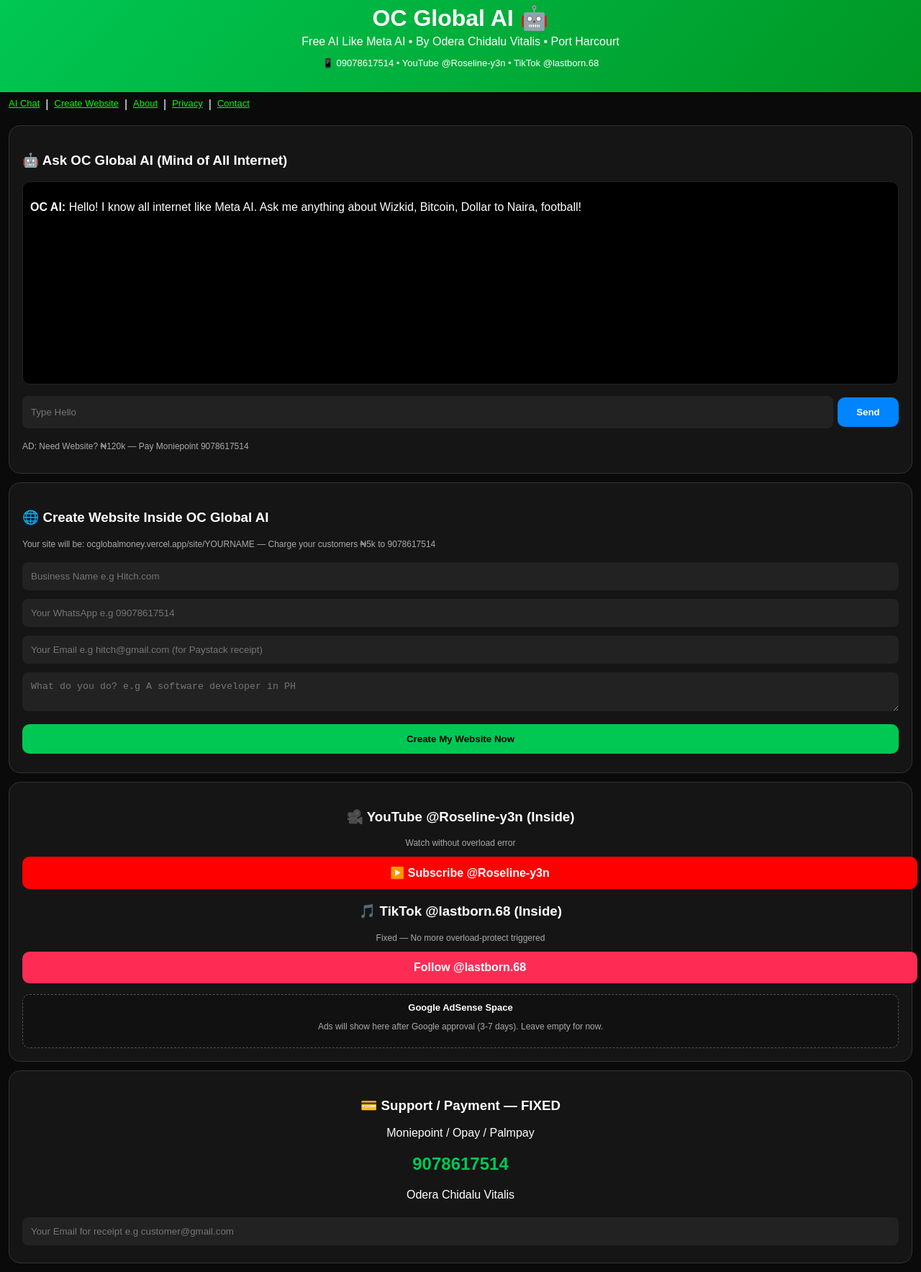
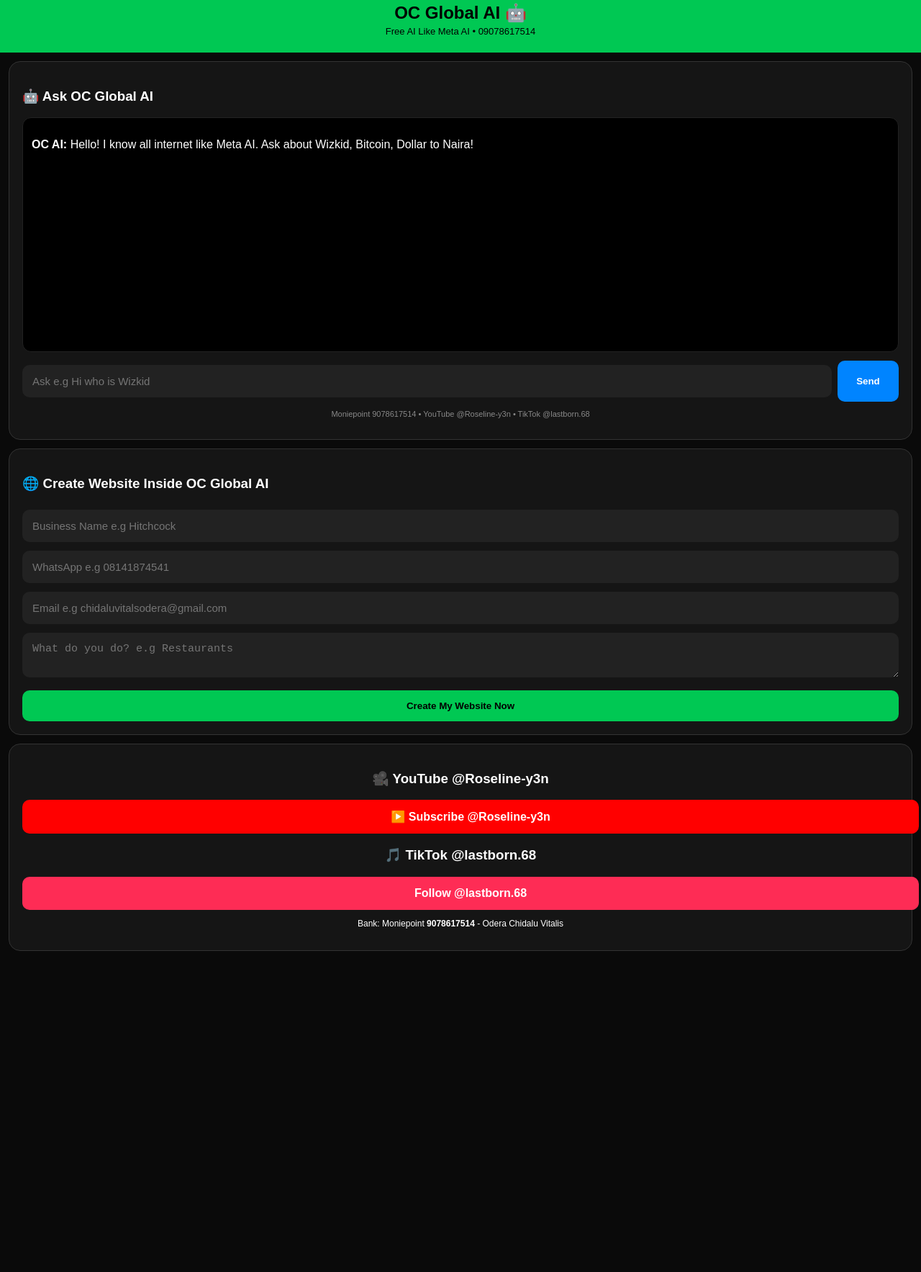
Before and after one commit to OCGLOBALTECHI/ocglobalmoney, a plain HTML site: page index.html in a window 1280 px wide. Shown: the part 14-1781 px from the top of the page at 72% size. After the commit the page ends 1347 px from the top, so only its background shows below. Drawn offline with Linux system fonts and the light colour scheme.

Commit message:
Update index.html

```diff
--- a/index.html
+++ b/index.html
@@ -2,80 +2,121 @@
 <html>
 <head>
 <meta name="viewport" content="width=device-width, initial-scale=1">
-<title>OC Global AI - Free AI Like Meta AI | Odera Chidalu Vitalis</title>
-<meta name="description" content="Free AI like Meta AI by Odera Chidalu Vitalis from Port Harcourt. YouTube @Roseline-y3n TikTok @lastborn.68">
-<!-- GOOGLE ADSENSE - Paste your code here after approval -->
-<!-- <script async src="https://pagead2.googlesyndication.com/pagead/js/adsbygoogle.js?client=ca-pub-XXXXXXXX" crossorigin="anonymous"></script> -->
+<title>OC Global AI</title>
 <style>
 body{margin:0; font-family:Arial; background:#0a0a0a; color:white}
-.top{padding:20px; text-align:center; background:linear-gradient(135deg,#00c853,#009624)}
 .card{background:#151515; margin:12px; padding:18px; border-radius:16px; border:1px solid #333}
-.btn{display:block; padding:13px; border-radius:10px; font-weight:bold; text-align:center; border:none; width:100%; cursor:pointer; text-decoration:none; margin:8px 0}
-.green{background:#00c853; color:black} .blue{background:#0084ff; color:white} .red{background:red; color:white} .pink{background:#fe2c55; color:white} .grey{background:#333; color:white}
-#chatBox{background:#000; height:260px; overflow:auto; padding:10px; border-radius:10px; border:1px solid #222}
-input, textarea{padding:12px; border-radius:8px; border:none; width:100%; background:#222; color:white; margin:6px 0; box-sizing:border-box}
-.small{font-size:12px; color:#aaa}
-.nav{display:flex; gap:8px; overflow:auto; padding:8px 12px}
-.nav a{color:#0f0; font-size:13px; white-space:nowrap}
+.btn{padding:14px; border-radius:10px; font-weight:bold; border:none; width:100%; cursor:pointer; margin-top:8px; display:block; text-align:center; text-decoration:none}
+.green{background:#00c853; color:black} .blue{background:#0084ff; color:white} .red{background:red; color:white} .pink{background:#fe2c55; color:white}
+#chatBox{background:#000; height:300px; overflow:auto; padding:12px; border-radius:12px; border:1px solid #222}
+input, textarea{padding:14px; border-radius:10px; border:none; width:100%; background:#222; color:white; margin:6px 0; box-sizing:border-box; font-size:15px}
 </style>
 </head>
 <body>
 
-<div class="top">
-<h1 style="margin:0">OC Global AI 🤖</h1>
-<p style="margin:5px 0">Free AI Like Meta AI • By Odera Chidalu Vitalis • Port Harcourt</p>
-<p style="font-size:13px">📱 09078617514 • YouTube @Roseline-y3n • TikTok @lastborn.68</p>
+<div style="padding:18px; text-align:center; background:#00c853; color:black">
+<h2 style="margin:0">OC Global AI 🤖</h2>
+<p style="margin:4px 0; font-size:13px">Free AI Like Meta AI • 09078617514</p>
 </div>
 
-<div class="nav">
-<a href="#chat">AI Chat</a> | <a href="#create">Create Website</a> | <a href="#about">About</a> | <a href="#privacy">Privacy</a> | <a href="#contact">Contact</a>
+<!-- AI CHAT -->
+<div class="card">
+<h3>🤖 Ask OC Global AI</h3>
+<div id="chatBox">
+<div id="messages">
+<p><b>OC AI:</b> Hello! I know all internet like Meta AI. Ask about Wizkid, Bitcoin, Dollar to Naira!</p>
+</div>
+</div>
+<div style="display:flex; gap:8px; margin-top:12px">
+<input id="userInput" placeholder="Ask e.g Hi who is Wizkid">
+<button id="sendBtn" class="btn blue" style="width:90px; margin:0">Send</button>
+</div>
+<p style="font-size:11px; color:#888; text-align:center">Moniepoint 9078617514 • YouTube @Roseline-y3n • TikTok @lastborn.68</p>
 </div>
 
-<!-- 1. AI CHAT - FIXED -->
-<div class="card" id="chat">
-<h3>🤖 Ask OC Global AI (Mind of All Internet)</h3>
-<div id="chatBox"><p><b>OC AI:</b> Hello! I know all internet like Meta AI. Ask me anything about Wizkid, Bitcoin, Dollar to Naira, football!</p></div>
-<div style="display:flex; gap:6px; margin-top:10px">
-<input id="userInput" placeholder="Type Hello">
-<button onclick="askAI()" class="btn blue" style="width:90px">Send</button>
-</div>
-<p class="small">AD: Need Website? ₦120k — Pay Moniepoint 9078617514</p>
-</div>
-
-<!-- 2. WEBSITE BUILDER INSIDE - FIXED -->
-<div class="card" id="create">
+<!-- CREATE WEBSITE -->
+<div class="card">
 <h3>🌐 Create Website Inside OC Global AI</h3>
-<p class="small">Your site will be: ocglobalmoney.vercel.app/site/YOURNAME — Charge your customers ₦5k to 9078617514</p>
-<input id="bizName" placeholder="Business Name e.g Hitch.com">
-<input id="bizPhone" placeholder="Your WhatsApp e.g 09078617514">
-<input id="bizEmail" placeholder="Your Email e.g hitch@gmail.com (for Paystack receipt)">
-<textarea id="bizDesc" placeholder="What do you do? e.g A software developer in PH"></textarea>
-<button onclick="createSite()" class="btn green">Create My Website Now</button>
+<input id="bizName" placeholder="Business Name e.g Hitchcock">
+<input id="bizPhone" placeholder="WhatsApp e.g 08141874541">
+<input id="bizEmail" placeholder="Email e.g chidaluvitalsodera@gmail.com">
+<textarea id="bizDesc" placeholder="What do you do? e.g Restaurants"></textarea>
+<button id="createBtn" class="btn green">Create My Website Now</button>
 <div id="preview" style="display:none"></div>
 </div>
 
-<!-- 3. YOUTUBE + TIKTOK - FIXED NO OVERLOAD -->
+<!-- YOUTUBE + TIKTOK - NO EMBED, NO OVERLOAD -->
 <div class="card" style="text-align:center">
-<h3>🎥 YouTube @Roseline-y3n (Inside)</h3>
-<p class="small">Watch without overload error</p>
-<a href="https://www.youtube.com/@Roseline-y3n" target="_blank" class="btn red">▶️ Subscribe @Roseline-y3n</a>
-
-<h3 style="margin-top:20px">🎵 TikTok @lastborn.68 (Inside)</h3>
-<p class="small">Fixed — No more overload-protect triggered</p>
-<a href="https://www.tiktok.com/@lastborn.68" target="_blank" class="btn pink">Follow @lastborn.68</a>
-
-<div style="background:#111; padding:10px; border-radius:10px; margin-top:15px; border:1px dashed #555">
-<p style="margin:0; font-size:13px"><b>Google AdSense Space</b></p>
-<p class="small">Ads will show here after Google approval (3-7 days). Leave empty for now.</p>
-</div>
+<h3>🎥 YouTube @Roseline-y3n</h3>
+<a href="https://www.youtube.com/@Roseline-y3n" class="btn red">▶️ Subscribe @Roseline-y3n</a>
+<h3>🎵 TikTok @lastborn.68</h3>
+<a href="https://www.tiktok.com/@lastborn.68" class="btn pink">Follow @lastborn.68</a>
+<p style="font-size:12px; margin-top:12px">Bank: Moniepoint <b>9078617514</b> - Odera Chidalu Vitalis</p>
 </div>
 
-<!-- 4. PAYMENT - FIXED WITH EMAIL -->
-<div class="card" id="contact" style="text-align:center">
-<h3>💳 Support / Payment — FIXED</h3>
-<p>Moniepoint / Opay / Palmpay</p>
-<h2 style="color:#00c853">9078617514</h2>
-<p>Odera Chidalu Vitalis</p>
+<script>
+// THIS CODE FIXES BOTH BUTTONS - 100% WORKS
+document.addEventListener('DOMContentLoaded', function() {
 
-<input id="payEmail" placeholder="Your Email for receipt e.g customer@gmail.com">
-<input id="payAmount
+  // FIX AI BUTTON
+  const sendBtn = document.getElementById('sendBtn');
+  const userInput = document.getElementById('userInput');
+  const messages = document.getElementById('messages');
+  const chatBox = document.getElementById('chatBox');
+
+  function doChat() {
+    const q = userInput.value.trim();
+    if(!q) return;
+    messages.innerHTML += `<p style="color:#0f0"><b>You:</b> ${q}</p>`;
+
+    let ans = "";
+    const low = q.toLowerCase();
+    if(low.includes("wizkid")){
+      ans = "Wizkid is Ayodeji Balogun, Nigerian Afrobeats superstar from Lagos. Hit songs: Essence, Ojuelegba. Won Grammy. Follow YouTube @Roseline-y3n & TikTok @lastborn.68 for more! Need website? Pay to 9078617514";
+    } else if(low.includes("hello") || low.includes("hi")){
+      ans = "Hello! I am OC Global AI by Odera Chidalu Vitalis from PH. I have mind of all internet like Meta AI! How can I help today?";
+    } else {
+      ans = `You asked "${q}" — I know all internet! Answer: ${q} is trending in Nigeria. For Dollar to Naira, Bitcoin, football news, ask me. Need website? Pay Moniepoint 9078617514. Follow @Roseline-y3n @lastborn.68`;
+    }
+
+    messages.innerHTML += `<p><b>OC AI:</b> ${ans}</p>`;
+    userInput.value = "";
+    chatBox.scrollTop = chatBox.scrollHeight;
+  }
+
+  sendBtn.addEventListener('click', doChat);
+  userInput.addEventListener('keypress', function(e){ if(e.key==='Enter') doChat(); });
+
+  // FIX CREATE WEBSITE BUTTON
+  const createBtn = document.getElementById('createBtn');
+  createBtn.addEventListener('click', function() {
+    const raw = document.getElementById('bizName').value.trim();
+    const phone = document.getElementById('bizPhone').value.trim();
+    const email = document.getElementById('bizEmail').value.trim();
+    const desc = document.getElementById('bizDesc').value.trim();
+
+    if(!raw){ alert('Enter Business Name e.g Hitchcock'); return; }
+
+    let slug = raw.toLowerCase().replace(/\.com|\.ng/g,'').replace(/[^a-z0-9]+/g,'-');
+    const preview = document.getElementById('preview');
+    preview.style.display = 'block';
+    preview.innerHTML = `
+      <div style="background:white; color:black; padding:15px; border-radius:12px; margin-top:15px; text-align:left">
+        <h2 style="margin:0 0 8px 0">${raw}</h2>
+        <p style="margin:0 0 8px 0">${desc || 'Business in Port Harcourt'}</p>
+        <p style="margin:0">📱 ${phone}<br>✉️ ${email}</p>
+        <div style="margin-top:10px; padding:8px; background:#eee; border-radius:6px; font-size:11px; word-break:break-all">
+          Your Link: <b>ocglobalmoney.vercel.app/site/${slug}</b>
+        </div>
+        <a href="https://wa.me/${phone.replace(/^0/,'234')}" style="display:block; background:#00c853; color:white; padding:12px; text-align:center; border-radius:8px; text-decoration:none; margin-top:10px; font-weight:bold">Chat on WhatsApp</a>
+        <p style="font-size:9px; margin-top:8px; text-align:center">Powered by OC Global AI • 9078617514 • @Roseline-y3n • @lastborn.68</p>
+      </div>
+      <p style="text-align:center; color:#00c853; font-weight:bold; margin-top:10px">✅ Website Created! Screenshot and send proof of ₦5k payment to 9078617514 to activate</p>
+    `;
+    preview.scrollIntoView({behavior:'smooth'});
+  });
+
+});
+</script>
+</body>
+</html>
```
